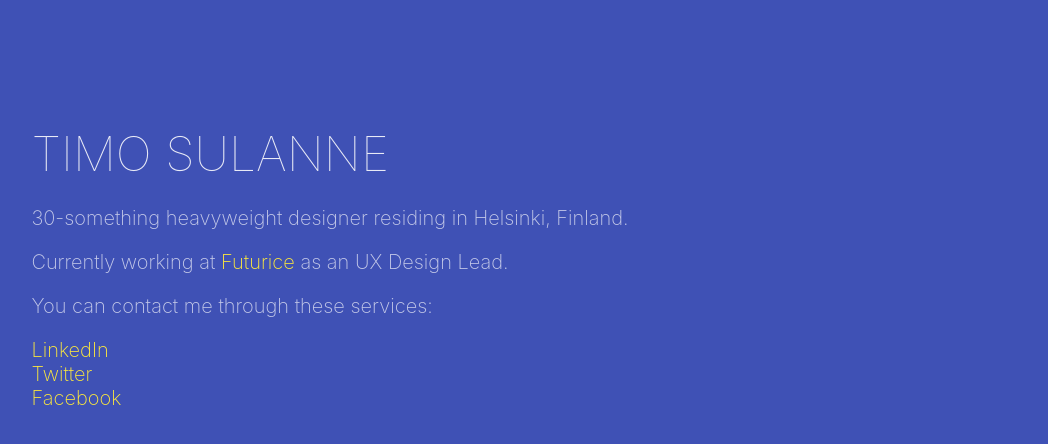
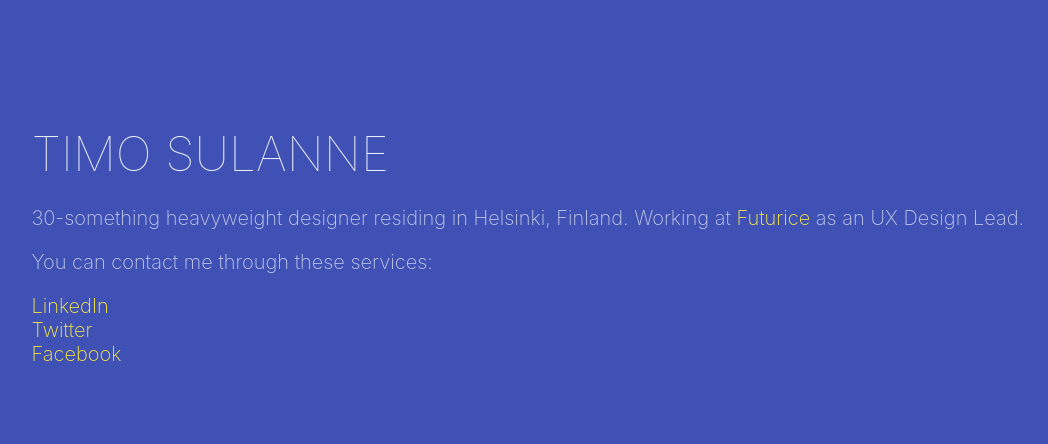
Before and after one commit to tsulanne/tsulanne.github.io, a plain HTML site: page index.html in a window 1280 px wide. Shown: the whole page, without its empty margins (71-1119 px from the left). Drawn offline with Linux system fonts and the light colour scheme.

Commit message:
Changed the wording

```diff
--- a/index.html
+++ b/index.html
@@ -6,7 +6,7 @@
 		<meta name="description" content="Designer from Helsinki, Finland." />
 		<meta name="author" content="Timo Sulanne" />
 		<meta name="robots" content="index, follow" />
-		<meta name="viewport" content="width=device-width, initial-scale=1, maximum-scale=1" />
+		<meta name="viewport" content="width=device-width, initial-scale=1.0, maximum-scale=1.0" />
 		<meta http-equiv="X-UA-Compatible" content="IE=Edge" />
 		<link href="css/screen.css" media="screen, projection" rel="stylesheet" type="text/css" />
 	</head>
@@ -16,8 +16,7 @@
 				<h1>Timo Sulanne</h1>
 			</header>
 			<main>
-				<p>30-something heavyweight designer residing in Helsinki, Finland.</p>
-				<p>Currently working at <a href="http://futurice.com/" title="Futurice">Futurice</a> as an UX Design Lead.</p>
+				<p>30-something heavyweight designer residing in Helsinki, Finland. Working at <a href="http://futurice.com/" title="Futurice">Futurice</a> as an UX Design Lead.</p>
 			</main>
 			<footer>
 				<p>You can contact me through these services:</p>
```
